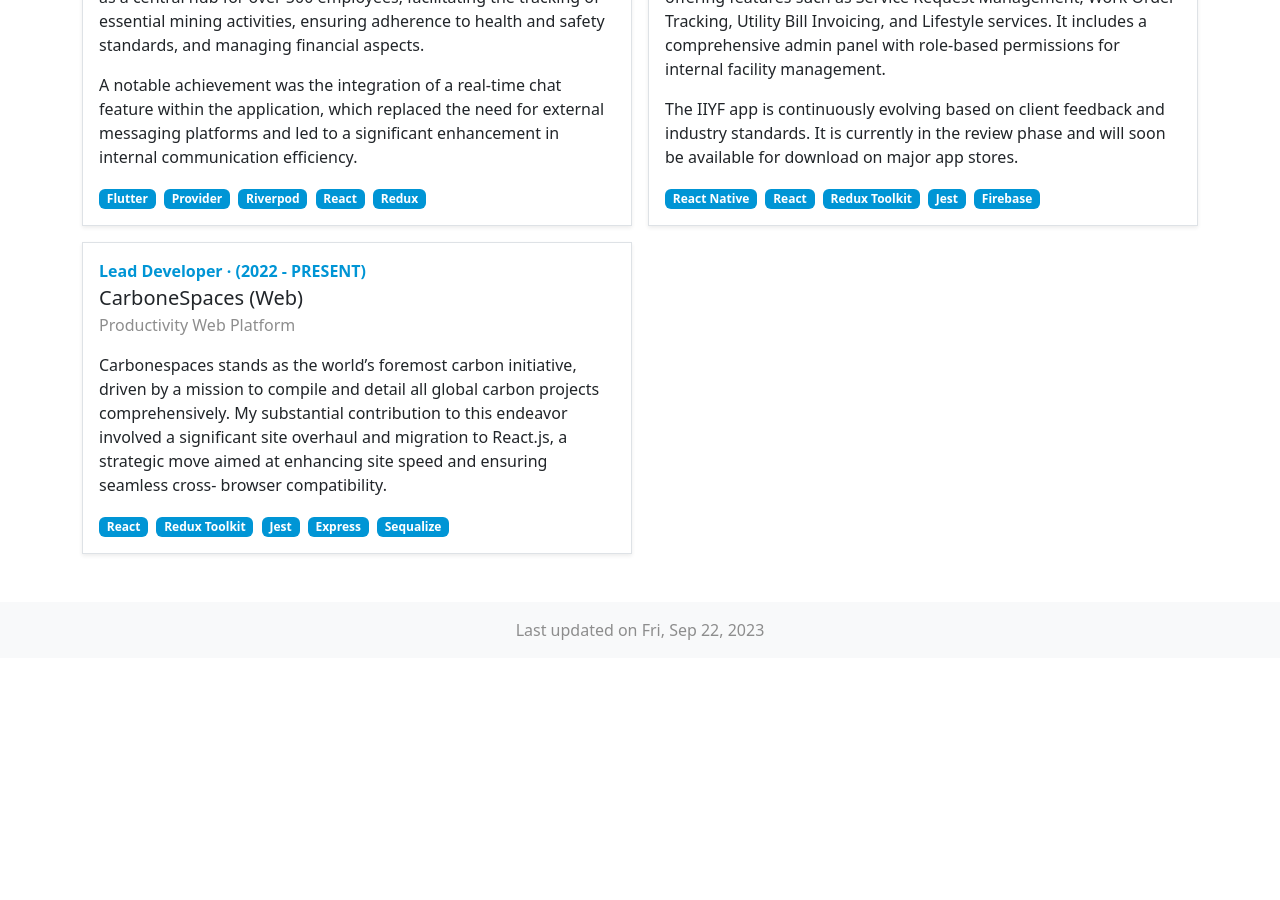
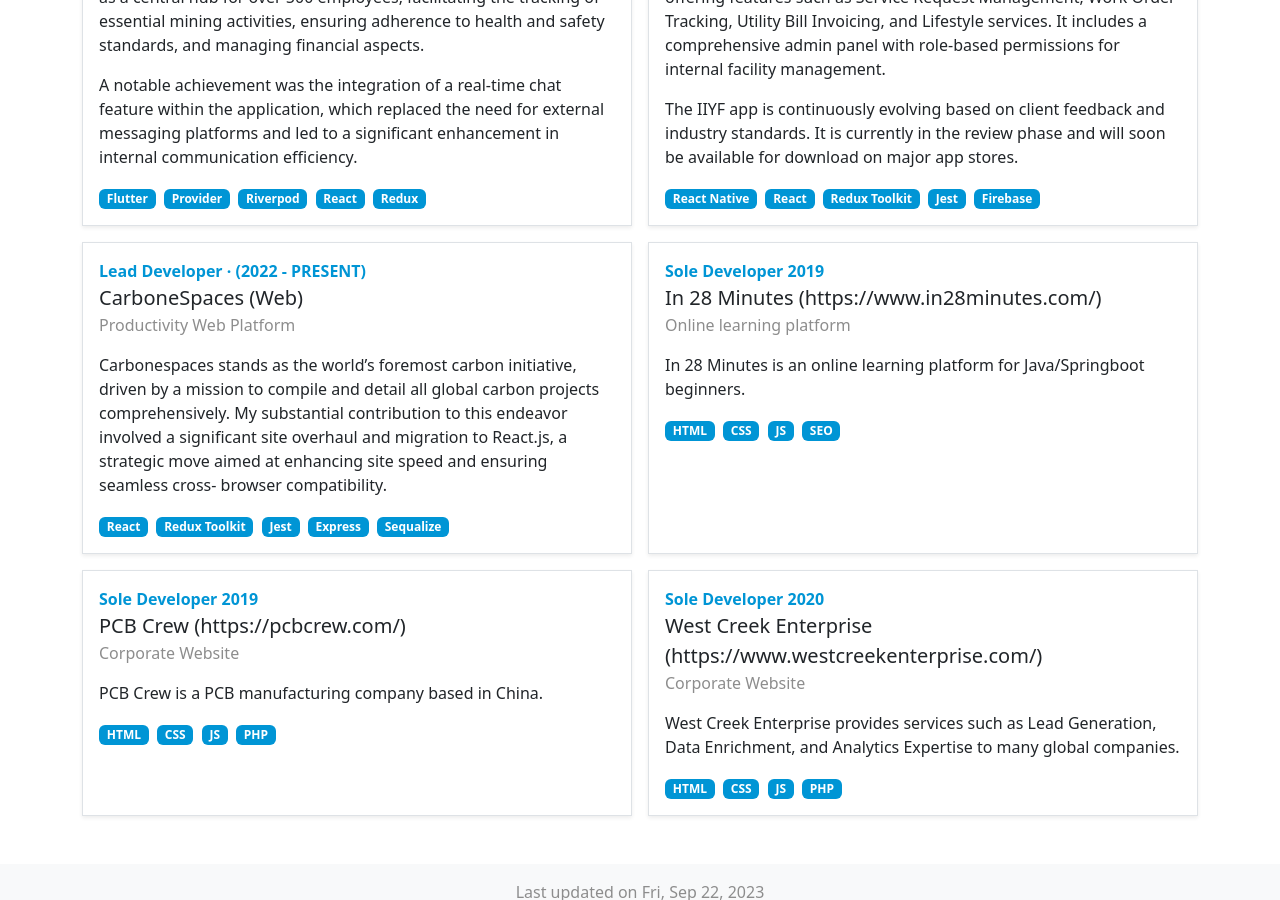
Before and after one commit to sajith-udurawana/sajith-udurawana.github.io, a Jekyll site: the page built from index.html, in a window 1280 px wide and 900 px high, scrolled down 2759 px. Built offline with Jekyll 4.4.1, drawn with Linux system fonts in a browser that asks for light colours; before the commit the page ends 3417 px from its top, so only the background shows below that.

Commit message:
Updated projects

```diff
--- a/_data/projects.yaml
+++ b/_data/projects.yaml
@@ -22,3 +22,24 @@
   description: |
 
     Carbonespaces stands as the world's foremost carbon initiative, driven by a mission to compile and detail all global carbon projects comprehensively. My substantial contribution to this endeavor involved a significant site overhaul and migration to React.js, a strategic move aimed at enhancing site speed and ensuring seamless cross- browser compatibility.
+
+- name: In 28 Minutes (https://www.in28minutes.com/)
+  role: Sole Developer 2019
+  category: Online learning platform
+  technologies: HTML, CSS, JS, SEO
+  description: |
+    In 28 Minutes is an online learning platform for Java/Springboot beginners.
+
+- name: PCB Crew (https://pcbcrew.com/)
+  role: Sole Developer 2019
+  category: Corporate Website
+  technologies: HTML, CSS, JS, PHP
+  description: |
+    PCB Crew is a PCB manufacturing company based in China.
+
+- name: West Creek Enterprise (https://www.westcreekenterprise.com/)
+  role: Sole Developer 2020
+  category: Corporate Website
+  technologies: HTML, CSS, JS, PHP
+  description: |
+    West Creek Enterprise provides services such as Lead Generation, Data Enrichment, and Analytics Expertise to many global companies.
```
